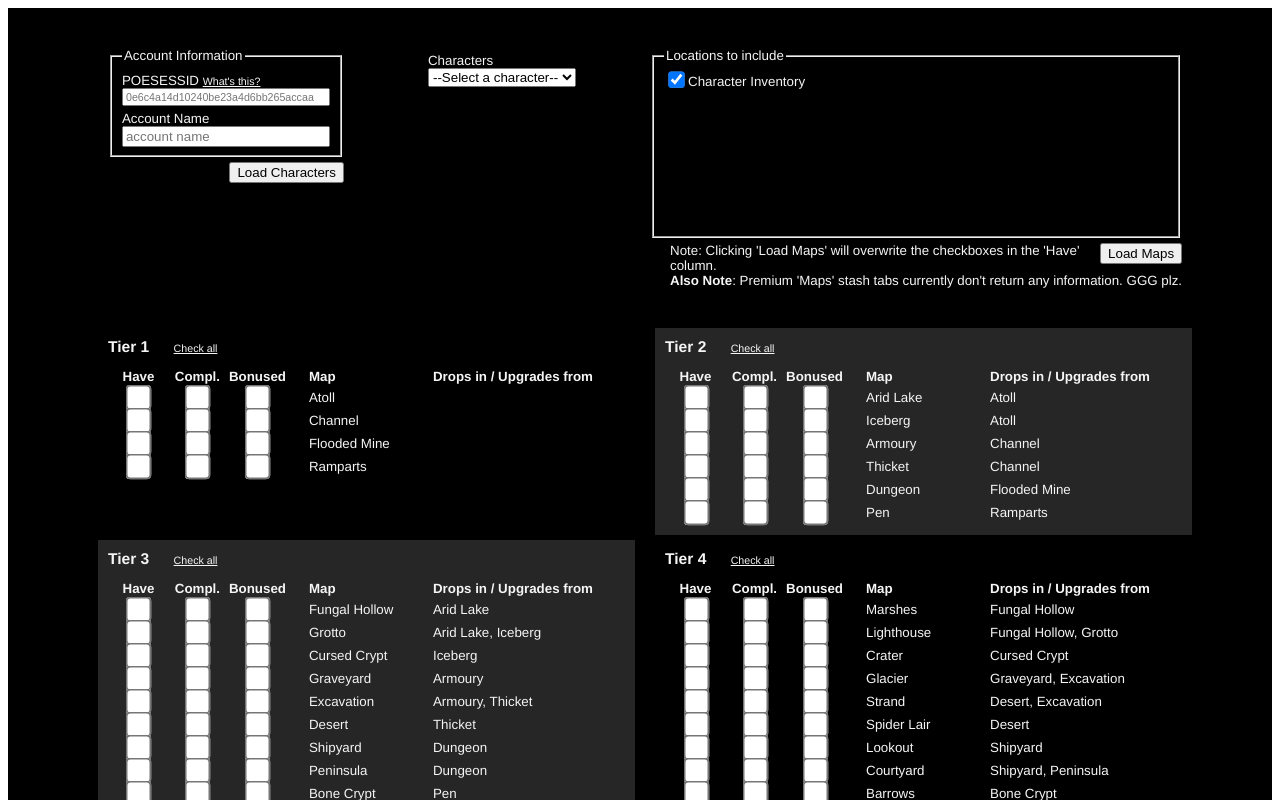
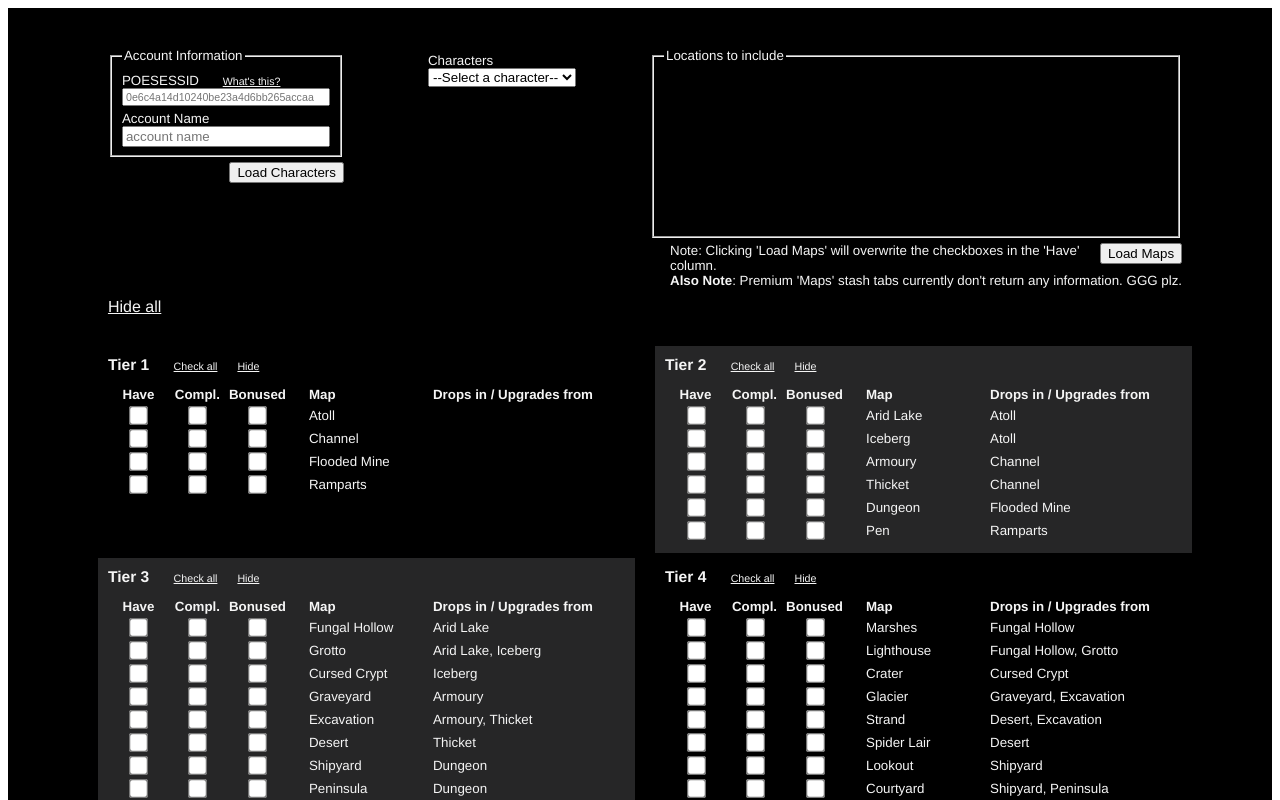
Before and after one commit to ExiledRadiator/atlas-ssf, a Vue app: page / in a window 1280 px wide. Shown: the top 800 px of the page. Built offline with nearby package versions, Linux system fonts and the light colour scheme.

Commit message:
Add hide all functionality

```diff
--- a/src/components/AtlasProgress.vue
+++ b/src/components/AtlasProgress.vue
@@ -1,4 +1,8 @@
 <template>
+  <div>
+    <div>
+      <a @click="toggleAllHidden" class="big-link">{{ hideAll ? 'Unhide all' : 'Hide all' }}</a>
+    </div>
     <div class="tiers">
       <div class="tier" v-for="tier in tiers" :class="{'shaded': shadeBackground(tier.number)}">
         <div>
@@ -7,8 +11,13 @@
             <span v-if="allChecked[tier.number - 1]">Uncheck all</span>
             <span v-else>Check all</span>
           </a>
+          <a @click="toggleHidden(tier.number)">
+            <span v-if="tierHidden[tier.number - 1]">Unhide</span>
+            <span v-else>Hide</span>
+          </a>
         </div>
-      <table>
+
+          <table :class="{hidden: tierHidden[tier.number - 1]}">
             <thead>
               <th class="checkbox centered">Have</th>
               <th class="checkbox centered">Compl.</th>
@@ -43,6 +52,7 @@
           </table>
       </div>
     </div>
+  </div>
 </template>
 
 <script>
@@ -62,8 +72,8 @@ export default {
       completed: new Array(100).fill(false),
       bonused: new Array(100).fill(false),
       allChecked: new Array(16).fill(false),
-      checkAllMsg: 'Check all',
-      uncheckAllMsg: 'Uncheck all',
+      tierHidden: new Array(16).fill(false),
+      hideAll: false
     }
   },
   methods: {
@@ -97,7 +107,7 @@ export default {
       const mapsInTier = this.maps.filter(m => m.tier == tierNumber);
 
       checkboxesInTier.forEach(box => box.checked = !checked);
-      this.allChecked.splice(tierNumber - 1, 1, !checked)
+      this.allChecked.splice(tierNumber - 1, 1, !checked);
 
       mapsInTier.forEach(m => {
         this.have.splice(m.id, 1, !checked);
@@ -109,6 +119,18 @@ export default {
       localStorage.setItem('completedMaps', this.completed);
       localStorage.setItem('bonusedMaps', this.bonused);
       localStorage.setItem('allChecked', this.allChecked);
+    },
+
+    toggleHidden (tierNumber) {
+      const hidden = this.tierHidden[tierNumber - 1];
+      this.tierHidden.splice(tierNumber - 1, 1, !hidden);
+
+      localStorage.setItem('tierHidden', this.tierHidden);
+    },
+
+    toggleAllHidden () {
+      this.hideAll = !this.hideAll;
+      this.tierHidden = new Array(16).fill(this.hideAll);
     },
 
     hasMap (mapName) {
@@ -189,8 +211,7 @@ function stringToBoolean(str) {
 
 <style>
 h3 {
-  text-align: left;
-  padding-top: 30px;
+  display: inline;
 }
 
 .done {
@@ -201,11 +222,7 @@ a, a:visited {
   color: whitesmoke;
   text-decoration: underline;
   cursor: pointer;
-}
-
-h3 {
-  display: inline;
-  padding-right: 20px;
+  padding-left: 20px;
 }
 
 .tiers {
@@ -246,10 +263,18 @@ td.map, th.map {
 }
 
 input[type=checkbox] {
-  transform: scale(2);
+  transform: scale(1.5);
 }
 
 .shaded {
   background: #262627;
 }
+
+.hidden {
+  display: none;
+}
+
+.big-link {
+  font-size: 12pt;
+}
 </style>
--- a/src/components/CharacterSelection.vue
+++ b/src/components/CharacterSelection.vue
@@ -27,11 +27,11 @@
       <fieldset>
         <legend>Locations to include</legend>
         <div class="stashes">
-          <div class="stash">
-          <input type="checkbox" class="stash-checkbox" id="inventory" v-model="stashes" value="inv">
-          <label for="inventory" class="checkbox" checked>Character Inventory</label>
+          <div class="stash" v-show="character.name">
+            <input type="checkbox" class="stash-checkbox" id="inventory" v-model="stashes" value="inv">
+            <label for="inventory" class="checkbox" checked>Character Inventory</label>
           </div>
-          <div v-for="tab in tabs" :key="tab.id" class="stash">
+          <div v-for="tab in stashTabs" :key="tab.id" class="stash">
             <input type="checkbox" class="stash-checkbox" :id="tab.n" v-model="stashes" :value="tab.i">
             <label :for="tab.n" class="checkbox">{{ tab.n }}</label>
           </div>
@@ -58,11 +58,9 @@ export default {
       accountName: '',
       characters: [],
       character: '--Select a character--',
-      league: '',
       stashes: ['inv'],
-      tabs: [],
+      stashTabs: [],
       foundMaps: [],
-      promises: [],
       api: null
     }
   },
@@ -72,8 +70,8 @@ export default {
 
       this.api.getStashes(this.character.league)
       .then(tabs => {
-        this.tabs = tabs;
-        localStorage.setItem('stashTabs', JSON.stringify(this.tabs));
+        this.stashTabs = tabs;
+        localStorage.setItem('stashTabs', JSON.stringify(this.stashTabs));
       })
       .catch(error => {
         // handle error
@@ -86,7 +84,9 @@ export default {
         let items;
 
         // treat response from inventory differently
-        if (!result.data.items[0].inventoryId.includes("Stash")) {
+        // inventory call responds with information about character
+        // stash calls don't
+        if (result.data.character) {
           items = result.data.items.filter(i => i.inventoryId === "MainInventory");
         }
         else {
@@ -113,8 +113,8 @@ export default {
       })
       .then(() => this.api.getStashes(this.character.league))
       .then(tabs => {
-        this.tabs = tabs;
-        localStorage.setItem('stashTabs', JSON.stringify(this.tabs));
+        this.stashTabs = tabs;
+        localStorage.setItem('stashTabs', JSON.stringify(this.stashTabs));
       })
       .catch(error => {
         // handle error
@@ -129,10 +129,11 @@ export default {
       .then(results => {
         results.forEach(r => this.addMaps(r));
         this.$emit('items-loaded', this.foundMaps);
+        localStorage.setItem('stashes', JSON.stringify(this.stashes));
       })
       .catch(error => {
         // handle error
-        console.log(error.response);
+        console.log(error);
       });
     }
   },
@@ -141,7 +142,8 @@ export default {
     const accountName = localStorage.getItem('accountName');
     const characters = JSON.parse(localStorage.getItem('characters'));
     const character = JSON.parse(localStorage.getItem('character'));
-    const tabs = JSON.parse(localStorage.getItem('stashTabs'));
+    const stashTabs = JSON.parse(localStorage.getItem('stashTabs'));
+    const stashes = JSON.parse(localStorage.getItem('stashes'));
 
     if (sessionId) {
       this.sessionId = sessionId;
@@ -159,14 +161,18 @@ export default {
       this.character = character;
     }
 
-    if (tabs) {
-      this.tabs = tabs;
+    if (stashTabs) {
+      this.stashTabs = stashTabs;
     }
 
     if (!this.api) {
       if (this.sessionId && this.accountName) {
         this.api = new Api(this.accountName, this.sessionId);
       }
+    }
+
+    if (stashes) {
+      this.stashes = stashes;
     }
   }
 }
```
Lines whose indentation alone changed are shown as unchanged.
